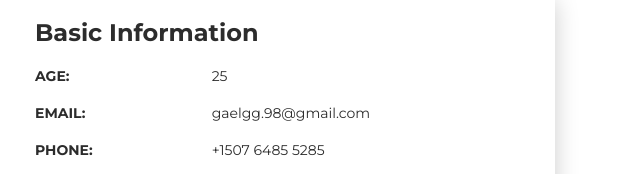
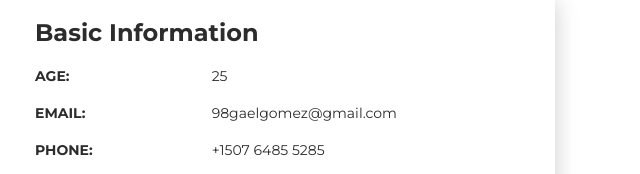
Before and after one commit to panama95/Hoja-de-vida, a plain HTML site: page index.html in a window 1280 px wide. Shown: the part 624-798 px from the top of the page, 640-1280 px from the left. Drawn offline with Linux system fonts and the light colour scheme.

Commit message:
Update index.html

```diff
--- a/index.html
+++ b/index.html
@@ -81,7 +81,7 @@
             </div>
             <div class="row mt-3">
               <div class="col-sm-4"><strong class="text-uppercase">Email:</strong></div>
-              <div class="col-sm-8">gaelgg.98@gmail.com</div>
+              <div class="col-sm-8">98gaelgomez@gmail.com</div>
             </div>
             <div class="row mt-3">
               <div class="col-sm-4"><strong class="text-uppercase">Phone:</strong></div>
```
